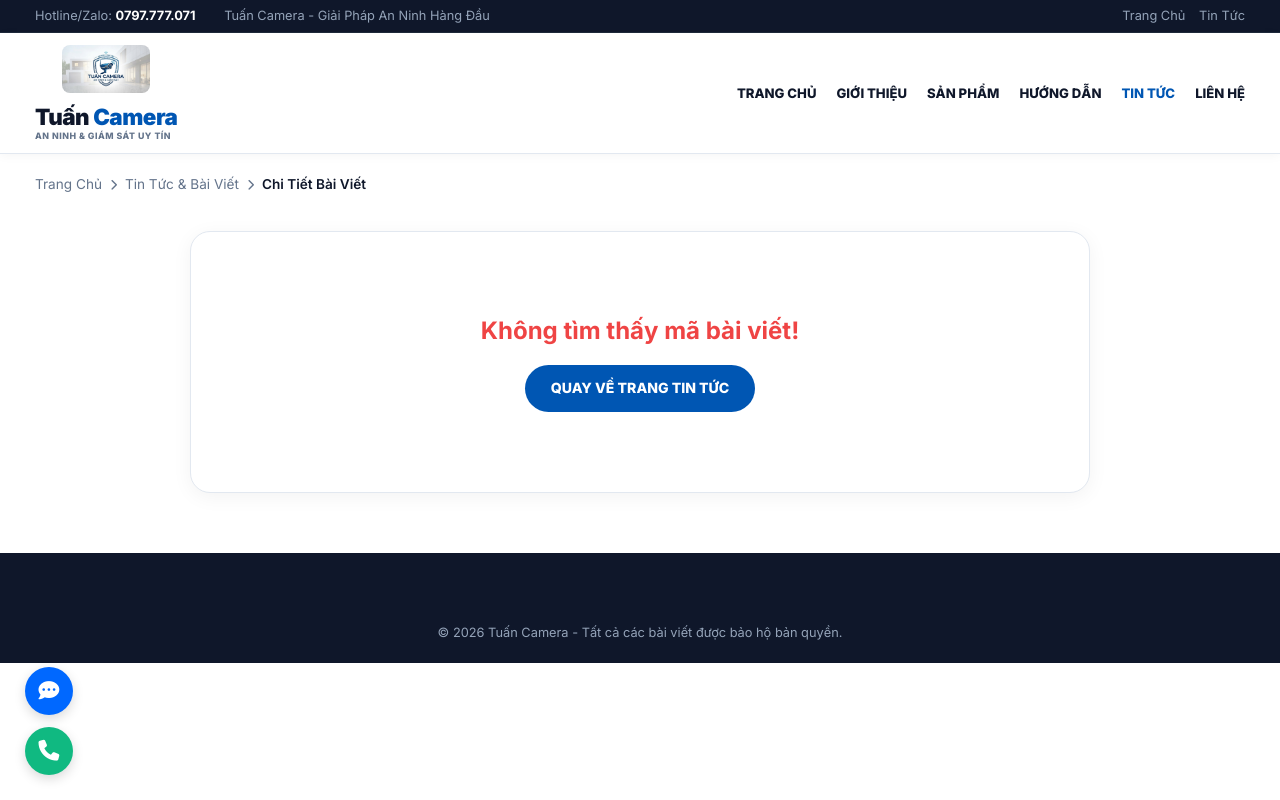
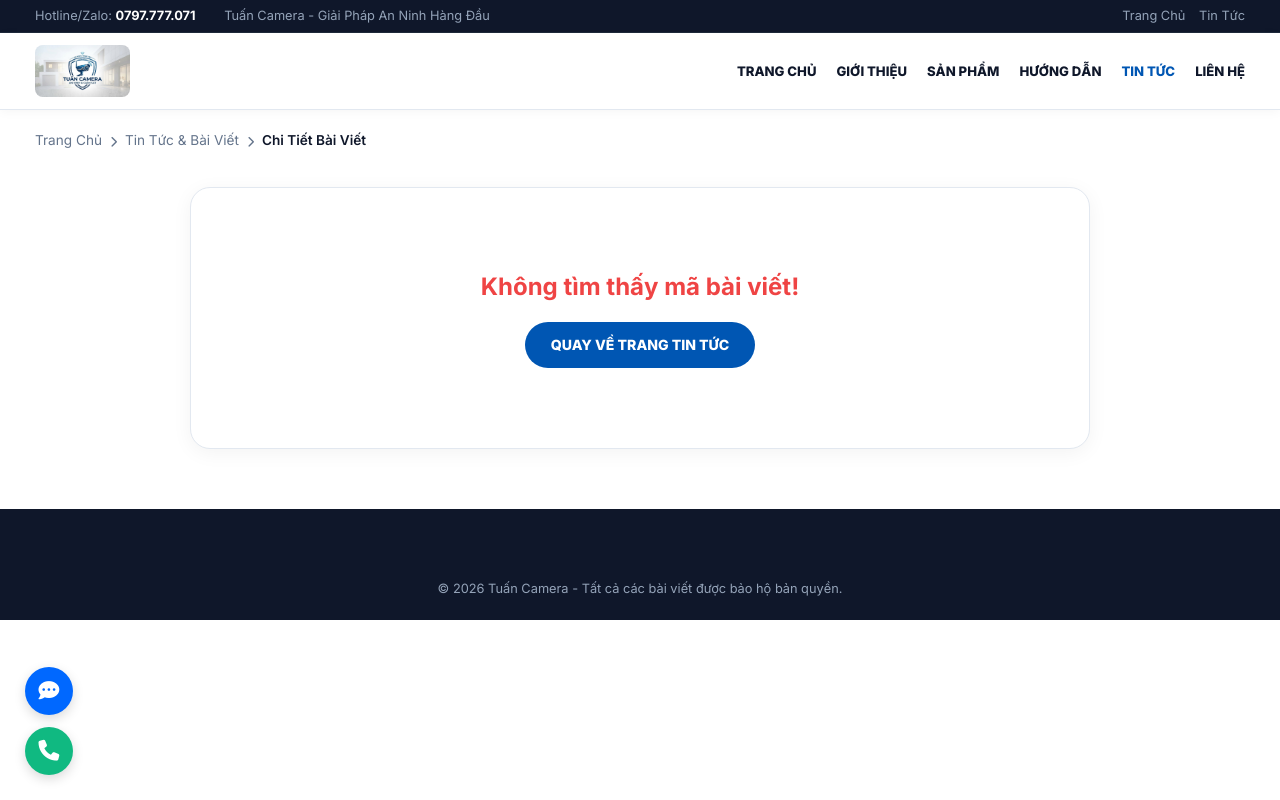
Before and after one commit to huy047922-cmyk/website_camera, a website: page public/baiviet.html in a window 1280 px wide. Drawn offline with Linux system fonts and the light colour scheme.

Commit message:
Keep only the official Logo image in top navbar header across all pages

```diff
--- a/public/baiviet.html
+++ b/public/baiviet.html
@@ -130,12 +130,8 @@
     <!-- Header Navbar -->
     <header class="site-header">
         <div class="container navbar-inner">
-            <a href="index.html" class="brand-logo-text" style="display:flex; align-items:center; gap:12px; text-decoration:none;">
-                <img src="logo.jpg" alt="Tuấn Camera Logo" style="height:48px; border-radius:8px; object-fit:contain;">
-                <div style="display:flex; flex-direction:column;">
-                    <span style="font-size:1.4rem; font-weight:900; color:#0f172a; line-height:1.1;">Tuấn <span style="color:#0056b3;">Camera</span></span>
-                    <span class="sub-logo-tag" style="font-size:0.55rem; color:#64748b; font-weight:800; letter-spacing:0.5px; margin-top:2px;">AN NINH & GIÁM SÁT UY TÍN</span>
-                </div>
+            <a href="index.html" class="brand-logo-text" style="display:inline-flex; align-items:center; text-decoration:none;">
+                <img src="logo.jpg" alt="Tuấn Camera Logo" style="height:52px; border-radius:8px; object-fit:contain;">
             </a>
 
             <nav>
```
Also changed, not shown: public/baohanh.html (+2 -6 lines), public/baomat.html (+2 -6 lines), public/giaohang.html (+2 -6 lines), public/gioithieu.html (+2 -6 lines), public/huongdan.html (+2 -6 lines), public/index.html (+2 -6 lines), public/product.html (+2 -6 lines), public/thanhtoan.html (+2 -6 lines), public/tintuc.html (+2 -6 lines).
